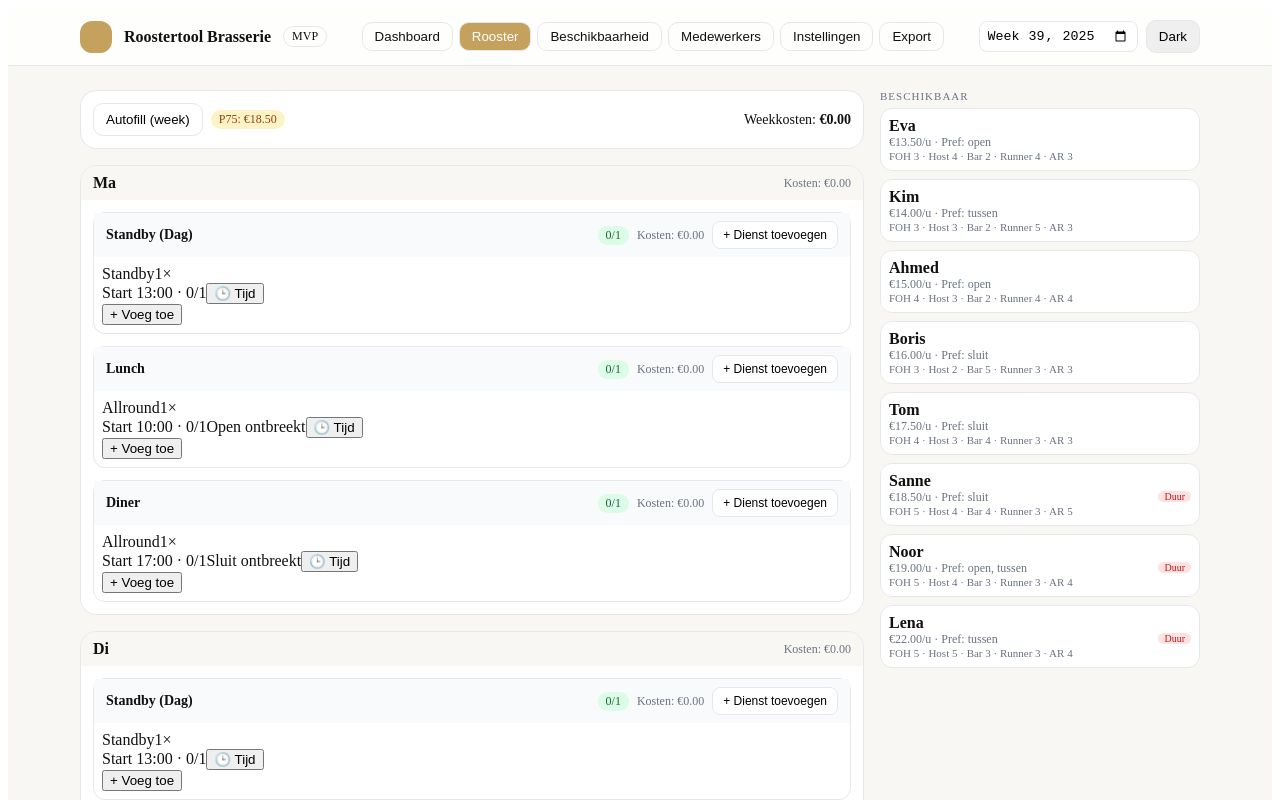
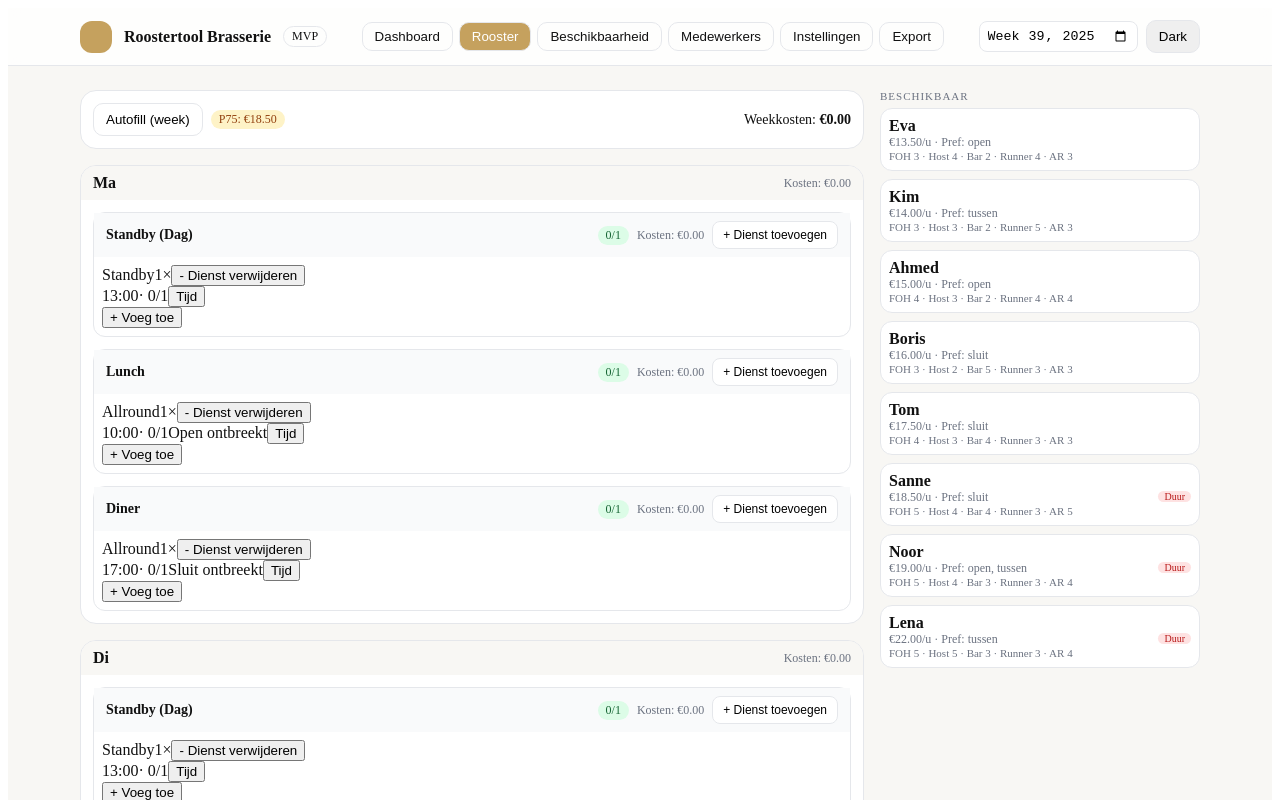
Before and after one commit to jeffreydj1996/Roostertool_brasserie, a React (Vite) app: page / in a window 1280 px wide. Both pictures are taken after a click on the button "Rooster". Shown: the top 800 px of the page. Built offline with nearby package versions, Linux system fonts and the light colour scheme; the HTML template or start-up script is replaced by a standard one.

Commit message:
Update App.jsx

```diff
--- a/src/App.jsx
+++ b/src/App.jsx
@@ -979,6 +979,139 @@ function RoosterCellHeader({ role, count, onRemoveEntry }) {
   )
 }
 
+function Rooster({
+  needs,
+  days,
+  employees,
+  assignments,
+  warningsFor,
+  shiftCost,
+  dayCost,
+  weekCost,
+  p75,
+  setPicker,
+  addAssignment,
+  removeAssignment,
+  onNeedsChange,
+  onChangeStart,
+  autofill,
+}) {
+  const toneFor = (shiftKey) => {
+    if (shiftKey === "lunch") return { head:"bg-blue-50 text-blue-900", body:"border-blue-100" };
+    if (shiftKey === "diner") return { head:"bg-amber-50 text-amber-900", body:"border-amber-100" };
+    return { head:"bg-slate-50 text-slate-900", body:"border-slate-100" }; // standby
+  };
+
+  return (
+    <div className="grid grid-cols-1 xl:grid-cols-4 gap-4">
+      <div className="xl:col-span-3 space-y-4">
+        <div className="rounded-2xl border bg-white/80 p-3 flex items-center justify-between sticky top-16 z-10 backdrop-blur">
+          <div className="flex items-center gap-2">
+            <button className="px-3 py-1.5 rounded-lg border hover:bg-gray-50" onClick={autofill}>
+              Autofill (week)
+            </button>
+            <span className="text-xs px-2 py-0.5 rounded-full bg-amber-100 text-amber-700">
+              P75: €{p75.toFixed(2)}
+            </span>
+          </div>
+          <div className="text-sm">
+            Weekkosten: <b>€{weekCost.toFixed(2)}</b>
+          </div>
+        </div>
+
+        {days.map((d) => {
+          const entriesByShift = needs[d.key] || {};
+          const shiftOrder = ["lunch", "diner", "standby"].filter((s) => entriesByShift[s]?.length);
+          const dayWarnings = warningsFor(d.key, entriesByShift, assignments, employees);
+
+          return (
+            <section key={d.key} className="rounded-2xl border bg-white/70 overflow-hidden">
+              {/* Dag-header */}
+              <header className="px-4 py-3 bg-white/80 border-b flex items-center justify-between">
+                <div className="flex items-baseline gap-3">
+                  <h3 className="text-lg font-semibold">{d.label}</h3>
+                  <span className="text-xs text-gray-500">{d.rangeLabel}</span>
+                </div>
+                <div className="flex items-center gap-2">
+                  {dayWarnings.missingOpen && (
+                    <span className="text-[10px] px-2 py-0.5 rounded bg-red-100 text-red-700">Open ontbreekt</span>
+                  )}
+                  {dayWarnings.missingClose && (
+                    <span className="text-[10px] px-2 py-0.5 rounded bg-red-100 text-red-700">Sluit ontbreekt</span>
+                  )}
+                  <span className="text-sm text-gray-700">
+                    Dagkosten: <b>€{dayCost(d.key).toFixed(2)}</b>
+                  </span>
+                </div>
+              </header>
+
+              {/* Shifts */}
+              <div className="divide-y">
+                {shiftOrder.map((shiftKey) => {
+                  const tone = toneFor(shiftKey);
+                  const entries = entriesByShift[shiftKey] || [];
+
+                  return (
+                    <div key={shiftKey} className="p-3">
+                      {/* Shift header + Dienst toevoegen */}
+                      <div className={`mb-2 px-3 py-2 rounded-xl border ${tone.body} ${tone.head} flex items-center justify-between`}>
+                        <div className="font-medium capitalize">{shiftKey}</div>
+                        <button
+                          className="text-xs px-2 py-1 rounded-md bg-white/70 border hover:bg-white"
+                          onClick={() => {
+                            // 1 voorbeeld-dienst; tijd kun je zo aanpassen via “Tijd”
+                            const template = { role: "FOH", count: 1, starts: ["17:00"] };
+                            onNeedsChange({ ...needs[d.key], [shiftKey]: [...entries, template] });
+                          }}
+                        >
+                          + Dienst toevoegen
+                        </button>
+                      </div>
+
+                      {/* Dienst-cellen */}
+                      <div className="grid lg:grid-cols-2 gap-2">
+                        {entries.map((entry, idx) => (
+                          <Cell
+                            key={idx}
+                            dayKey={d.key}
+                            shiftKey={shiftKey}
+                            entryIndex={idx}
+                            entry={entry}
+                            openPicker={setPicker}
+                            employees={employees}
+                            assignments={assignments}
+                            p75={p75}
+                            addAssignment={addAssignment}
+                            removeAssignment={removeAssignment}
+                            onChangeStart={onChangeStart}
+                            onRemoveEntry={()=>{
+                              const nextList = entries.slice();
+                              nextList.splice(idx,1);
+                              onNeedsChange({ ...needs[d.key], [shiftKey]: nextList });
+                            }}
+                          />
+                        ))}
+                      </div>
+
+                      {/* Geen entries */}
+                      {entries.length === 0 && (
+                        <div className="text-xs text-gray-500 px-1 py-2">Nog geen diensten in dit dagdeel.</div>
+                      )}
+                    </div>
+                  );
+                })}
+              </div>
+            </section>
+          );
+        })}
+      </div>
+
+      {/* rechterkolom bewust leeg voor focus */}
+      <div className="xl:col-span-1" />
+    </div>
+  );
+}
+
 function Cell({
   dayKey,
   shiftKey,
@@ -991,6 +1124,7 @@ function Cell({
   addAssignment,
   removeAssignment,
   onChangeStart,
+  onRemoveEntry, // nieuw: '-' knop voor hele dienst
 }) {
   const role = entry.role;
   const [editKey, setEditKey] = React.useState(null);
@@ -998,23 +1132,27 @@ function Cell({
   const allHalfHours = React.useMemo(() => {
     const times = [];
     const add = (h, m) => times.push(`${String(h).padStart(2, "0")}:${String(m).padStart(2, "0")}`);
-    for (let h = 6; h <= 24; h++) {
-      add(h % 24, 0);
-      add(h % 24, 30);
-    }
-    add(1, 0);
-    add(1, 30); // tot 01:30
+    for (let h = 6; h <= 24; h++) { add(h % 24, 0); add(h % 24, 30); }
+    add(1, 0); add(1, 30); // tot 01:30
     return times;
   }, []);
 
   return (
-    <div className="border rounded-xl p-2 bg-white/70">
-      <div className="text-xs font-medium mb-1 flex items-center gap-2">
-        <span className="px-2 py-0.5 rounded-full bg-gray-100">{role}</span>
-        <span className="text-gray-500">{entry.count}×</span>
+    <div className="rounded-xl border border-gray-200 bg-white">
+      {/* rol + aantal + '-' dienst verwijderen */}
+      <div className="px-3 pt-2 flex items-center gap-2">
+        <span className="text-[11px] px-2 py-0.5 rounded-full bg-gray-100">{role}</span>
+        <span className="text-[11px] text-gray-500">{entry.count}×</span>
+        <button
+          className="ml-auto text-[10px] px-2 py-0.5 rounded-md border hover:bg-gray-50"
+          onClick={onRemoveEntry}
+          title="Dienst verwijderen"
+        >
+          - Dienst verwijderen
+        </button>
       </div>
 
-      <div className="space-y-1">
+      <div className="px-2 pb-2 space-y-2">
         {entry.starts.map((start, i) => {
           const key = `${dayKey}:${shiftKey}:${role}:${start}`;
           const list = assignments[key] || [];
@@ -1033,36 +1171,29 @@ function Cell({
           });
 
           return (
-            <div key={i} className="rounded-lg border p-1">
-              <div className="text-[11px] text-gray-600 mb-1 flex items-center gap-2">
-                <span>
-                  Start {start} · {filled}/{spots}
-                </span>
+            <div key={i} className="rounded-lg border border-gray-100 bg-white/90 px-2 py-2">
+              {/* Starttijd prominent + statuschips + 'Tijd' wisselen */}
+              <div className="mb-1 flex items-center gap-2">
+                <span className="text-sm font-semibold tabular-nums">{start}</span>
+                <span className="text-[11px] text-gray-500">· {filled}/{spots}</span>
 
                 {needOpen && (
-                  <span
-                    className={`text-[10px] px-1.5 py-0.5 rounded ${
-                      hasOpener ? "bg-green-100 text-green-700" : "bg-red-100 text-red-700"
-                    }`}
-                  >
+                  <span className={`text-[10px] px-1.5 py-0.5 rounded ${hasOpener ? "bg-green-100 text-green-700" : "bg-red-100 text-red-700"}`}>
                     {hasOpener ? "Open OK" : "Open ontbreekt"}
                   </span>
                 )}
                 {needClose && (
-                  <span
-                    className={`text-[10px] px-1.5 py-0.5 rounded ${
-                      hasCloser ? "bg-green-100 text-green-700" : "bg-red-100 text-red-700"
-                    }`}
-                  >
+                  <span className={`text-[10px] px-1.5 py-0.5 rounded ${hasCloser ? "bg-green-100 text-green-700" : "bg-red-100 text-red-700"}`}>
                     {hasCloser ? "Sluit OK" : "Sluit ontbreekt"}
                   </span>
                 )}
 
                 <button
-                  className="ml-auto text-[10px] px-1.5 py-0.5 rounded border"
+                  className="ml-auto text-[10px] px-2 py-0.5 rounded-md border hover:bg-gray-50"
                   onClick={() => setEditKey(editKey === key ? null : key)}
+                  title="Wijzig starttijd"
                 >
-                  🕒 Tijd
+                  Tijd
                 </button>
                 {editKey === key && (
                   <select
@@ -1075,26 +1206,26 @@ function Cell({
                     }}
                   >
                     {allHalfHours.map((t) => (
-                      <option key={t} value={t}>
-                        {t}
-                      </option>
+                      <option key={t} value={t}>{t}</option>
                     ))}
                   </select>
                 )}
               </div>
 
-              <div className="flex flex-wrap gap-1">
+              {/* Toewijzingen: chips; “Duur” met rode gloed; 'X' om te verwijderen */}
+              <div className="flex flex-wrap gap-1.5">
                 {list.map((a, idx) => {
                   const emp = employees.find((e) => e.id === a.employeeId);
                   if (!emp) return null;
-
                   const hours = empWeekHours(assignments, emp.id);
                   const overMax = (emp.maxHoursWeek || 0) > 0 && hours > emp.maxHoursWeek;
+
+                  const duurGlow = !a.standby && emp.wage >= p75 ? "ring-1 ring-rose-200 bg-rose-50" : "bg-white";
 
                   return (
                     <div
                       key={idx}
-                      className="flex items-center gap-1 px-2 py-1 rounded-md border bg-white"
+                      className={`flex items-center gap-1.5 px-2 py-1 rounded-full border border-gray-200 ${duurGlow}`}
                     >
                       <span className="text-[11px] font-medium">{emp.name}</span>
                       {a.standby && (
@@ -1118,11 +1249,13 @@ function Cell({
                   );
                 })}
 
+                {/* Vrije plek */}
                 {Array.from({ length: Math.max(spots - filled, 0) }).map((_, j) => (
                   <button
                     key={j}
-                    className="text-[11px] px-2 py-1 rounded-md border border-dashed hover:border-solid hover:bg-gray-50"
+                    className="text-[11px] px-2 py-1 rounded-full border border-dashed hover:border-solid hover:bg-gray-50"
                     onClick={() => openPicker({ dayKey, shiftKey, role, start })}
+                    title="Medewerker toevoegen"
                   >
                     + Voeg toe
                   </button>
@@ -1132,6 +1265,8 @@ function Cell({
           );
         })}
       </div>
+
+      <div className="px-3 pb-2" />
     </div>
   );
 }
```
